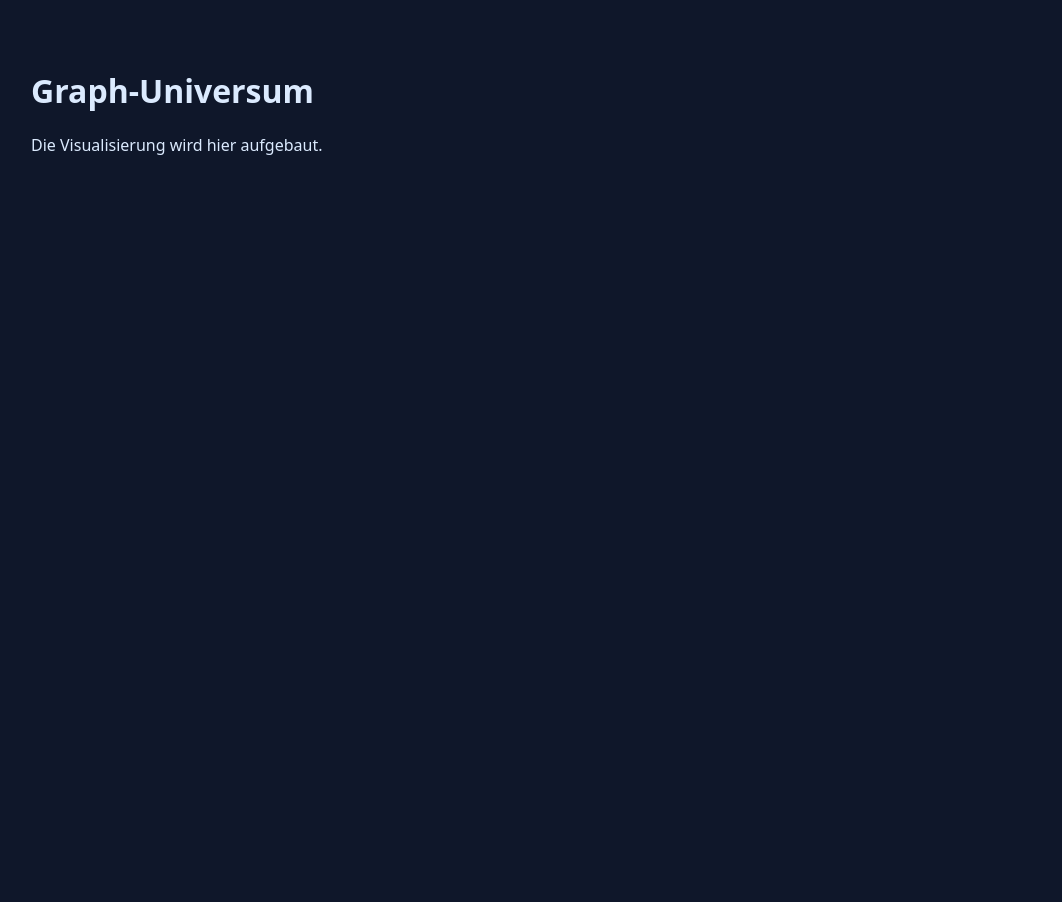
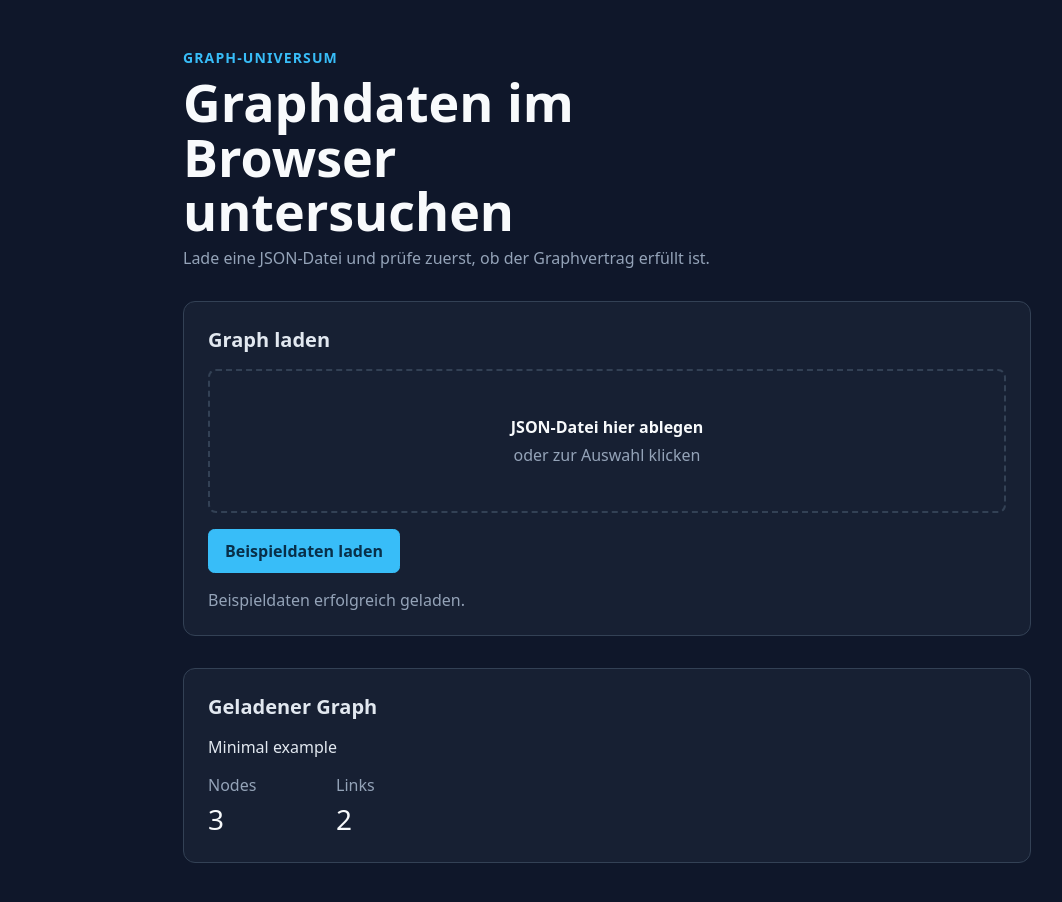
Before and after one commit to RalfHuesing/CodeVisualisierung, a website built with Vite: page apps/viewer/index.html in a window 1280 px wide. Shown: the whole page, without its empty margins (33-1095 px from the left). Before the commit the page ends 800 px from the top, so only its background shows below. Built offline with nearby package versions, Linux system fonts and the light colour scheme.

Commit message:
feat(viewer): load and validate graph json

```diff
--- a/apps/viewer/index.html
+++ b/apps/viewer/index.html
@@ -7,9 +7,43 @@
     <title>Graph-Universum</title>
   </head>
   <body>
-    <main id="app">
-      <h1>Graph-Universum</h1>
-      <p>Die Visualisierung wird hier aufgebaut.</p>
+    <main id="app" class="app-shell">
+      <header class="app-header">
+        <p class="eyebrow">Graph-Universum</p>
+        <h1>Graphdaten im Browser untersuchen</h1>
+        <p class="intro">Lade eine JSON-Datei und prüfe zuerst, ob der Graphvertrag erfüllt ist.</p>
+      </header>
+
+      <section class="import-panel" aria-labelledby="import-title">
+        <h2 id="import-title">Graph laden</h2>
+        <label id="drop-zone" class="drop-zone">
+          <span class="drop-zone-title">JSON-Datei hier ablegen</span>
+          <span>oder zur Auswahl klicken</span>
+          <input id="graph-file" class="visually-hidden" type="file" accept=".json,application/json">
+        </label>
+        <button id="load-sample" type="button">Beispieldaten laden</button>
+        <p id="graph-status" class="status" role="status" aria-live="polite">Bereit zum Laden.</p>
+        <div id="graph-errors" class="error-panel" role="alert" hidden>
+          <h3>Die Graphdaten konnten nicht geladen werden</h3>
+          <ul id="graph-error-list"></ul>
+        </div>
+      </section>
+
+      <section class="graph-summary" aria-labelledby="summary-title">
+        <h2 id="summary-title">Geladener Graph</h2>
+        <p id="graph-title">Noch kein Graph geladen.</p>
+        <dl class="summary-list">
+          <div>
+            <dt>Nodes</dt>
+            <dd id="node-count">0</dd>
+          </div>
+          <div>
+            <dt>Links</dt>
+            <dd id="link-count">0</dd>
+          </div>
+        </dl>
+      </section>
     </main>
+    <script type="module" src="./src/main.js"></script>
   </body>
 </html>
--- a/apps/viewer/src/domain/graph.js
+++ b/apps/viewer/src/domain/graph.js
@@ -3,6 +3,11 @@ import addFormats from "ajv-formats";
 import graphSchema from "../../../../contracts/graph-universe/schema/graph-universe.schema.json";
 
 const schemaValidator = createSchemaValidator();
+
+export const GRAPH_DEFAULTS = Object.freeze({
+  linkKind: "related-to",
+  nodeKind: "node"
+});
 
 export function validateGraph(graph) {
   const schemaIsValid = schemaValidator(graph);
@@ -15,6 +20,57 @@ export function validateGraph(graph) {
   return {
     valid: errors.length === 0,
     errors
+  };
+}
+
+export function parseGraphText(text) {
+  let graph;
+
+  try {
+    graph = JSON.parse(text);
+  } catch {
+    return {
+      errors: [{ kind: "json", path: "$", message: "Die Datei enthält kein gültiges JSON." }],
+      graph: null,
+      valid: false
+    };
+  }
+
+  const validation = validateGraph(graph);
+  if (!validation.valid) {
+    return {
+      errors: validation.errors,
+      graph: null,
+      valid: false
+    };
+  }
+
+  return {
+    errors: [],
+    graph: normalizeGraph(graph),
+    valid: true
+  };
+}
+
+export function normalizeGraph(graph) {
+  return {
+    ...graph,
+    nodes: graph.nodes.map((node) => ({
+      ...node,
+      attributes: { ...(node.attributes ?? {}) },
+      groupId: node.groupId ?? null,
+      kind: node.kind ?? GRAPH_DEFAULTS.nodeKind,
+      label: node.label ?? node.id,
+      metrics: { ...(node.metrics ?? {}) },
+      tags: [...(node.tags ?? [])]
+    })),
+    links: graph.links.map((link) => ({
+      ...link,
+      attributes: { ...(link.attributes ?? {}) },
+      directed: link.directed ?? true,
+      kind: link.kind ?? GRAPH_DEFAULTS.linkKind,
+      metrics: { ...(link.metrics ?? {}) }
+    }))
   };
 }
 
--- /dev/null
+++ b/apps/viewer/src/main.js
@@ -0,0 +1,91 @@
+import sampleGraph from "../../../contracts/graph-universe/fixtures/minimal.json";
+import { normalizeGraph, parseGraphText, validateGraph } from "./domain/graph.js";
+
+const fileInput = document.querySelector("#graph-file");
+const dropZone = document.querySelector("#drop-zone");
+const sampleButton = document.querySelector("#load-sample");
+const status = document.querySelector("#graph-status");
+const errorsPanel = document.querySelector("#graph-errors");
+const errorList = document.querySelector("#graph-error-list");
+const graphTitle = document.querySelector("#graph-title");
+const nodeCount = document.querySelector("#node-count");
+const linkCount = document.querySelector("#link-count");
+
+loadSampleGraph();
+
+fileInput.addEventListener("change", handleFileSelection);
+sampleButton.addEventListener("click", loadSampleGraph);
+dropZone.addEventListener("dragover", handleDragOver);
+dropZone.addEventListener("dragleave", handleDragLeave);
+dropZone.addEventListener("drop", handleDrop);
+
+function handleFileSelection(event) {
+  const [file] = event.target.files;
+  if (file) {
+    loadFile(file);
+  }
+}
+
+function handleDragOver(event) {
+  event.preventDefault();
+  dropZone.classList.add("is-dragging");
+}
+
+function handleDragLeave() {
+  dropZone.classList.remove("is-dragging");
+}
+
+function handleDrop(event) {
+  event.preventDefault();
+  dropZone.classList.remove("is-dragging");
+
+  const [file] = event.dataTransfer.files;
+  if (file) {
+    loadFile(file);
+  }
+}
+
+async function loadFile(file) {
+  try {
+    const result = parseGraphText(await file.text());
+    if (!result.valid) {
+      showErrors(result.errors);
+      return;
+    }
+
+    showGraph(result.graph, file.name);
+  } catch {
+    showErrors([{ kind: "file", path: "$", message: "Die Datei konnte nicht gelesen werden." }]);
+  }
+}
+
+function loadSampleGraph() {
+  const validation = validateGraph(sampleGraph);
+  if (!validation.valid) {
+    showErrors(validation.errors);
+    return;
+  }
+
+  showGraph(normalizeGraph(sampleGraph), "Beispieldaten");
+}
+
+function showGraph(graph, sourceName) {
+  errorsPanel.hidden = true;
+  errorList.replaceChildren();
+  graphTitle.textContent = graph.meta?.title ?? sourceName;
+  nodeCount.textContent = String(graph.nodes.length);
+  linkCount.textContent = String(graph.links.length);
+  status.textContent = `${sourceName} erfolgreich geladen.`;
+}
+
+function showErrors(errors) {
+  errorList.replaceChildren();
+  errors.forEach((error) => {
+    const item = document.createElement("li");
+    item.textContent = `${error.path}: ${error.message}`;
+    errorList.append(item);
+  });
+
+  errorsPanel.hidden = false;
+  status.textContent = "Die Graphdaten sind ungültig.";
+}
--- a/apps/viewer/src/styles.css
+++ b/apps/viewer/src/styles.css
@@ -1,7 +1,20 @@
 :root {
-  color: #dbeafe;
-  background: #0f172a;
+  --background: #0f172a;
+  --border: #334155;
+  --card: #172033;
+  --card-foreground: #e2e8f0;
+  --foreground: #f8fafc;
+  --muted-foreground: #94a3b8;
+  --primary: #38bdf8;
+  --primary-foreground: #082f49;
+
   font-family: system-ui, sans-serif;
+  color: var(--foreground);
+  background: var(--background);
+}
+
+* {
+  box-sizing: border-box;
 }
 
 body {
@@ -10,8 +23,167 @@ body {
   margin: 0;
 }
 
-main {
-  max-width: 72rem;
+.app-shell {
+  display: grid;
+  gap: 2rem;
+  max-width: 56rem;
   margin: 0 auto;
   padding: 3rem 1.5rem;
 }
+
+.app-header,
+.import-panel,
+.graph-summary {
+  display: grid;
+  gap: 1rem;
+}
+
+.app-header {
+  gap: 0.5rem;
+}
+
+.eyebrow {
+  margin: 0;
+  color: var(--primary);
+  font-size: 0.875rem;
+  font-weight: 600;
+  letter-spacing: 0.08em;
+  text-transform: uppercase;
+}
+
+h1,
+h2,
+h3,
+p {
+  margin: 0;
+}
+
+h1 {
+  max-width: 34rem;
+  font-size: clamp(2rem, 5vw, 3.25rem);
+  line-height: 1.05;
+}
+
+h2 {
+  font-size: 1.25rem;
+}
+
+h3 {
+  font-size: 1rem;
+}
+
+.intro,
+.drop-zone span:last-of-type,
+.status,
+dt {
+  color: var(--muted-foreground);
+}
+
+.import-panel,
+.graph-summary {
+  padding: 1.5rem;
+  border: 1px solid var(--border);
+  border-radius: 0.75rem;
+  background: var(--card);
+  color: var(--card-foreground);
+}
+
+.drop-zone {
+  display: grid;
+  gap: 0.35rem;
+  min-height: 9rem;
+  place-content: center;
+  padding: 1.5rem;
+  border: 2px dashed var(--border);
+  border-radius: 0.5rem;
+  text-align: center;
+  cursor: pointer;
+}
+
+.drop-zone:hover,
+.drop-zone.is-dragging {
+  border-color: var(--primary);
+}
+
+.drop-zone-title {
+  color: var(--foreground);
+  font-weight: 600;
+}
+
+button {
+  width: fit-content;
+  min-height: 2.75rem;
+  padding: 0.6rem 1rem;
+  border: 1px solid var(--primary);
+  border-radius: 0.4rem;
+  color: var(--primary-foreground);
+  background: var(--primary);
+  font: inherit;
+  font-weight: 600;
+  cursor: pointer;
+}
+
+button:hover {
+  filter: brightness(1.1);
+}
+
+.error-panel {
+  display: grid;
+  gap: 0.75rem;
+  padding: 1rem;
+  border-left: 0.25rem solid #f87171;
+  background: #2b1720;
+}
+
+.error-panel ul {
+  display: grid;
+  gap: 0.35rem;
+  margin: 0;
+  padding-left: 1.25rem;
+}
+
+.summary-list {
+  display: flex;
+  flex-wrap: wrap;
+  gap: 2rem;
+  margin: 0;
+}
+
+.summary-list div {
+  display: grid;
+  gap: 0.25rem;
+  min-width: 6rem;
+}
+
+dd {
+  margin: 0;
+  color: var(--foreground);
+  font-size: 1.75rem;
+  font-variant-numeric: tabular-nums;
+}
+
+.visually-hidden {
+  position: absolute;
+  width: 1px;
+  height: 1px;
+  padding: 0;
+  overflow: hidden;
+  clip-path: inset(50%);
+  white-space: nowrap;
+  border: 0;
+}
+
+[hidden] {
+  display: none;
+}
+
+@media (width <= 480px) {
+  .app-shell {
+    padding: 2rem 1rem;
+  }
+
+  .import-panel,
+  .graph-summary {
+    padding: 1rem;
+  }
+}
--- a/package.json
+++ b/package.json
@@ -4,16 +4,19 @@
   "type": "module",
   "scripts": {
     "build": "vite build",
-    "check": "npm run check:code-size && npm run lint:js && npm run lint:css && npm run lint:html && npm test",
+    "check": "npm run check:code-size && npm run lint:js && npm run lint:css && npm run lint:html && npm test && npm run test:e2e",
     "check:code-size": "node scripts/check-code-size.mjs",
     "lint:js": "eslint .",
     "lint:css": "stylelint \"apps/**/*.css\"",
     "lint:html": "html-validate \"apps/**/*.html\"",
+    "preview": "vite preview",
     "test": "vitest run",
+    "test:e2e": "playwright test",
     "test:watch": "vitest"
   },
   "devDependencies": {
     "@eslint/js": "10.0.1",
+    "@playwright/test": "1.63.0",
     "eslint": "10.10.0",
     "html-validate": "11.14.0",
     "stylelint": "17.15.0",
```
Also changed, not shown: apps/viewer/tests/viewer.spec.js (added, +22 -0 lines), eslint.config.js (+10 -1 lines), playwright.config.js (added, +13 -0 lines), tests/graph-validation.test.mjs (+39 -1 lines), .agents/rules/20-testing-and-quality.md, 1 other file.
